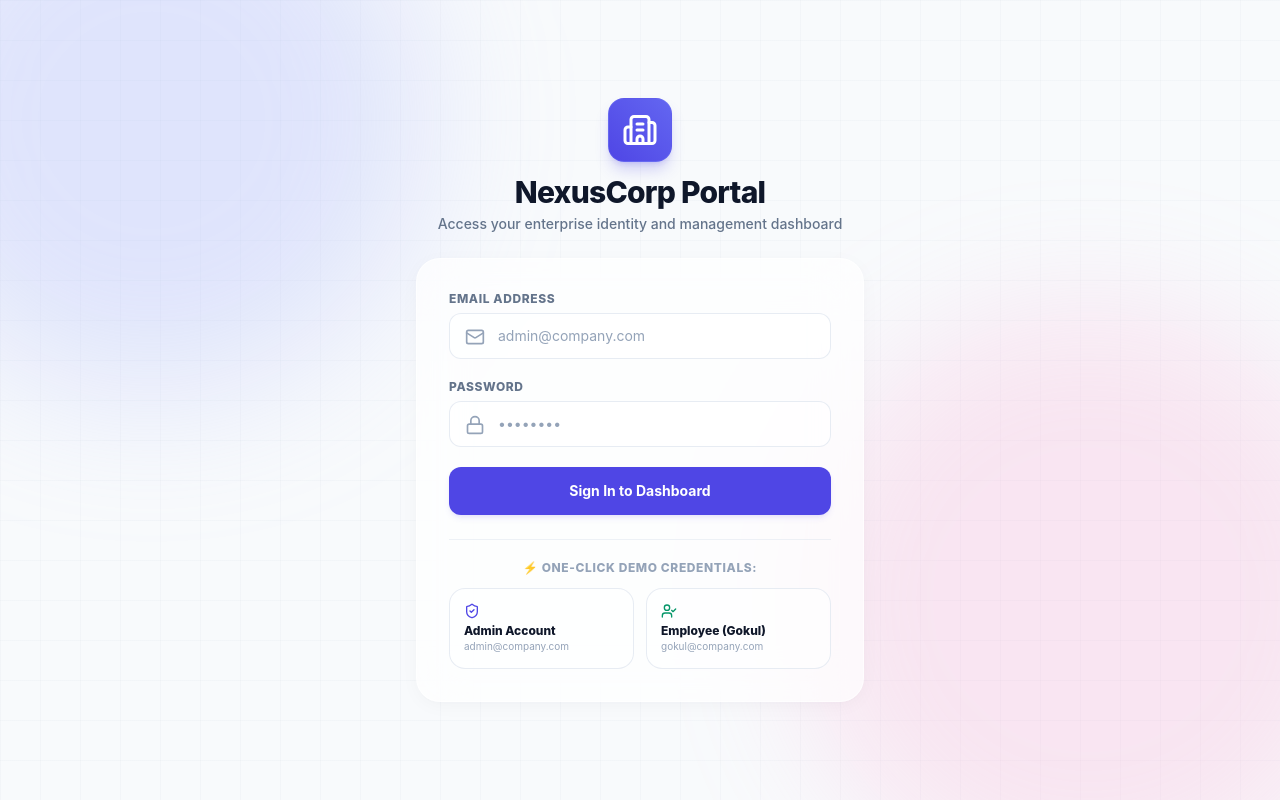
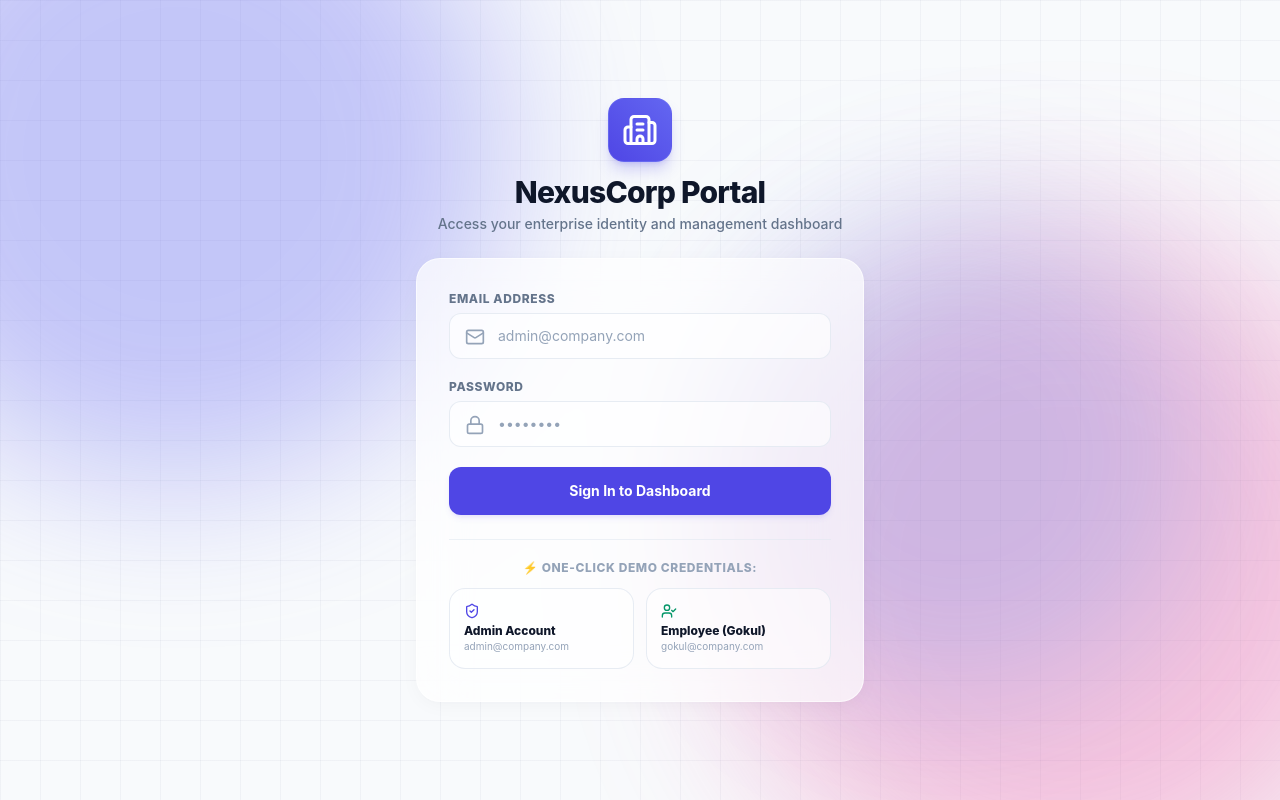
Before and after one commit to Gokulraj-N80/ID_Scan, a React app in the folder frontend/: page /login in a window 1280 px wide. Built offline with nearby package versions, Linux system fonts and the light colour scheme; the HTML template or start-up script is replaced by a standard one.

Commit message:
design: increase background grid contrast and gradient blob opacity for better visibility

```diff
--- a/frontend/src/index.css
+++ b/frontend/src/index.css
@@ -74,6 +74,6 @@
 .bg-grid-pattern {
   background-size: 40px 40px;
   background-image:
-    linear-gradient(to right, rgba(148, 163, 184, 0.05) 1px, transparent 1px),
-    linear-gradient(to bottom, rgba(148, 163, 184, 0.05) 1px, transparent 1px);
+    linear-gradient(to right, rgba(148, 163, 184, 0.09) 1px, transparent 1px),
+    linear-gradient(to bottom, rgba(148, 163, 184, 0.09) 1px, transparent 1px);
 }
--- a/frontend/src/pages/Login.jsx
+++ b/frontend/src/pages/Login.jsx
@@ -39,8 +39,9 @@ const Login = () => {
   return (
     <div className="min-h-screen bg-slate-50 bg-grid-pattern text-slate-900 flex items-center justify-center p-6 relative overflow-hidden selection:bg-indigo-500 selection:text-white">
       {/* Premium Animated Mesh Gradients */}
-      <div className="absolute top-[-10%] left-[-10%] w-[500px] h-[500px] rounded-full bg-indigo-300/30 blur-3xl animate-blob-1 pointer-events-none"></div>
-      <div className="absolute bottom-[-10%] right-[-10%] w-[600px] h-[600px] rounded-full bg-pink-300/25 blur-3xl animate-blob-2 pointer-events-none"></div>
+      <div className="absolute top-[-12%] left-[-12%] w-[600px] h-[600px] rounded-full bg-indigo-500/35 blur-[70px] animate-blob-1 pointer-events-none"></div>
+      <div className="absolute bottom-[-12%] right-[-12%] w-[700px] h-[700px] rounded-full bg-pink-500/30 blur-[80px] animate-blob-2 pointer-events-none"></div>
+      <div className="absolute top-[35%] left-[55%] w-[450px] h-[450px] rounded-full bg-blue-500/20 blur-[65px] animate-blob-1 pointer-events-none"></div>
 
       <div className="w-full max-w-md space-y-6 relative z-10">
         {/* Animated Brand Header */}
```
